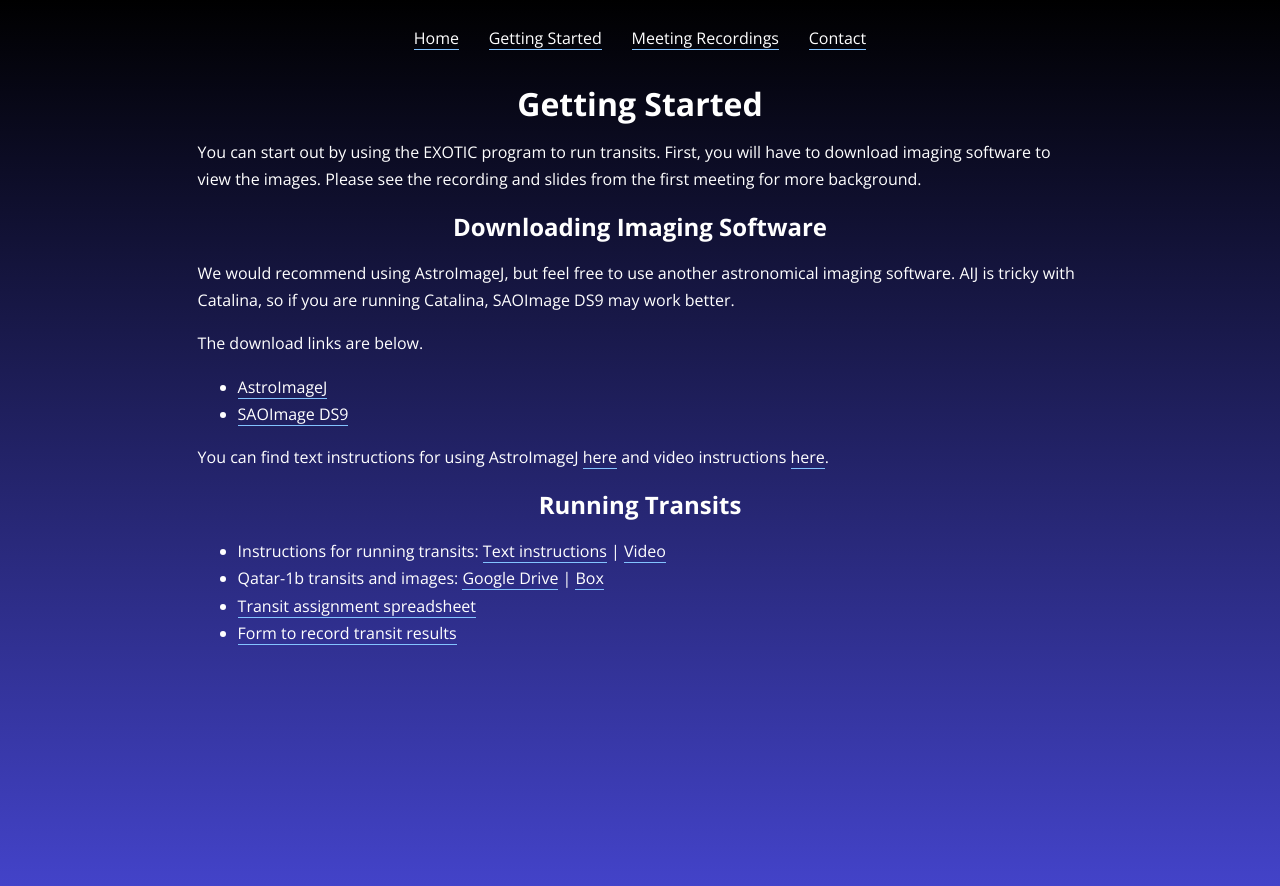
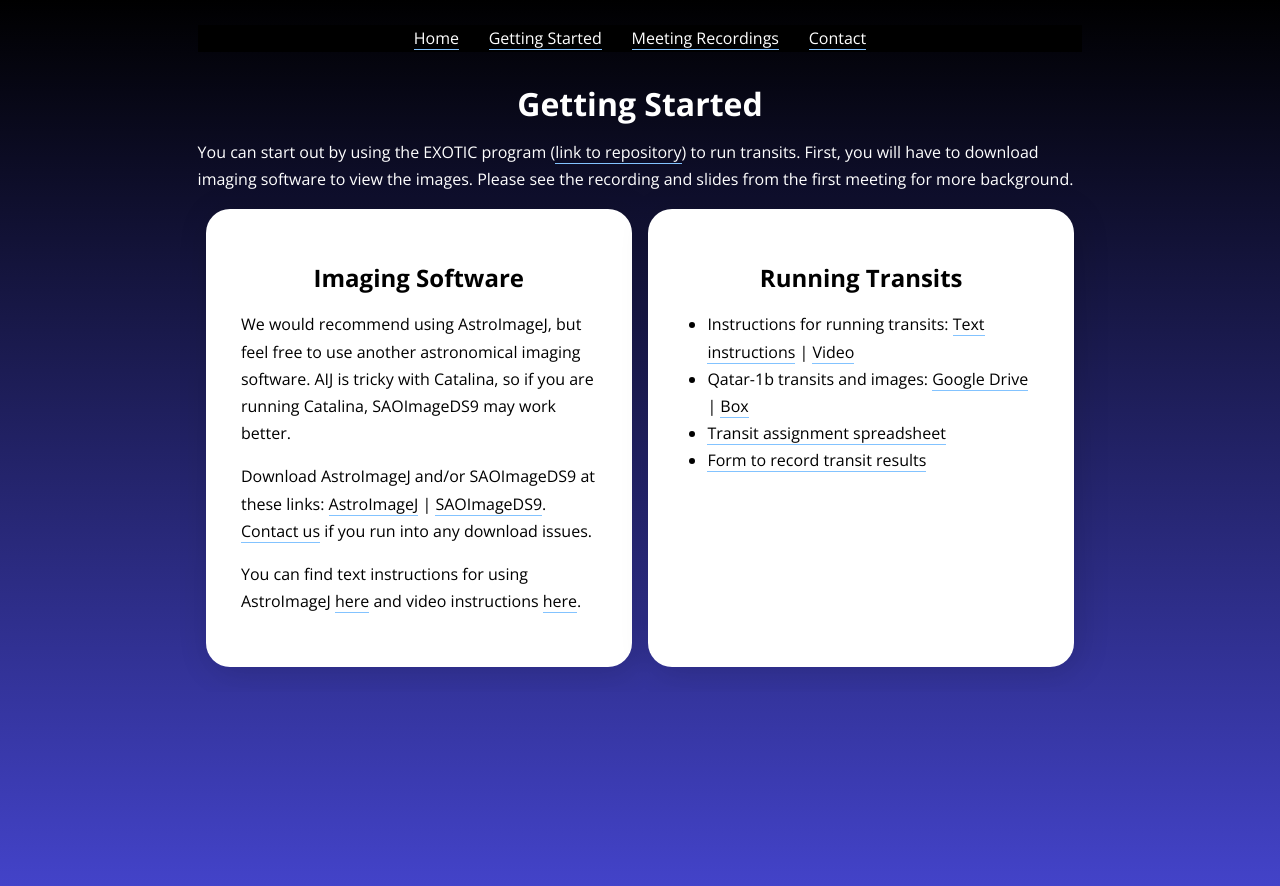
Before and after one commit to paigeyeung/exoplanetresearchworkshop, a Jekyll site: the page built from getting-started.md, in a window 1280 px wide. Shown: the top 886 px of the page. Built offline with Jekyll 4.4.1, drawn with Linux system fonts in a browser that asks for light colours.

Commit message:
Update site appearance

```diff
--- a/getting-started.md
+++ b/getting-started.md
@@ -5,18 +5,23 @@ title: Getting Started
 
 # Getting Started
 
-You can start out by using the EXOTIC program to run transits. First, you will have to download imaging software to view the images. Please see the recording and slides from the first meeting for more background.
+You can start out by using the EXOTIC program ([link to repository](https://github.com/blaserethan/EXOTIC){:target=_blank}) to run transits. First, you will have to download imaging software to view the images. Please see the recording and slides from the first meeting for more background.
 
-## Downloading Imaging Software
+<div class="row">
+<div class="column light-box" markdown="1">
 
-We would recommend using AstroImageJ, but feel free to use another astronomical imaging software. AIJ is tricky with Catalina, so if you are running Catalina, SAOImage DS9 may work better.
+## Imaging Software
 
-The download links are below.
+We would recommend using AstroImageJ, but feel free to use another astronomical imaging software. AIJ is tricky with Catalina, so if you are running Catalina, SAOImageDS9 may work better.
 
-* [AstroImageJ](https://www.astro.louisville.edu/software/astroimagej/)
-* [SAOImage DS9](http://ds9.si.edu/site/Download.html)
+Download AstroImageJ and/or SAOImageDS9 at these links: [AstroImageJ](https://www.astro.louisville.edu/software/astroimagej/) |
+[SAOImageDS9](http://ds9.si.edu/site/Download.html). [Contact us](/contact/) if you run into any download issues.
 
 You can find text instructions for using AstroImageJ [here](https://docs.google.com/document/d/1wN5WhPDCFvLuUglR9uC-6S_c7tDQUbYdOmVoD4NUQ1c/edit) and video instructions [here](https://www.youtube.com/watch?v=-GGLPy71ryg&feature=youtu.be).
+
+</div>
+
+<div class="column light-box" markdown="1">
 
 ## Running Transits
 
@@ -28,3 +33,6 @@ You can find text instructions for using AstroImageJ [here](https://docs.google.
 [Box](https://stanford.box.com/s/u3ngkm83c99u3c0j6e85xcuh7rwqe446){:target="_blank"}
 * [Transit assignment spreadsheet](https://docs.google.com/spreadsheets/d/1NqZnsZG8ColsPdLbLJyAmaTjcoK-oFQJBMtGhxdqyGs/edit#gid=0){:target="_blank"}
 * [Form to record transit results](https://docs.google.com/forms/d/e/1FAIpQLSe3PRVpEcandrBLA0dvziP2wYN_K-7Qlcco4GQDPCxbD3Cw5g/viewform?usp=sf_link){:target="_blank"}
+
+</div>
+</div>
--- a/styles/styles.css
+++ b/styles/styles.css
@@ -11,6 +11,23 @@
 	.column {
 		width: 100%;
 		text-align: center;
+		padding: 2%;
+	}
+}
+
+@media only screen and (max-width: 900px) {
+	.column {
+		width: 100%;
+		padding: 2%;
+	}
+}
+
+@media only screen and (min-width: 900px) {
+	.row {
+		display: flex;
+	}
+	.column {
+		flex: 50%;
 		padding: 2%;
 	}
 }
@@ -73,10 +90,12 @@ a:hover, .light-box a:hover, #nav a:active {
 
 .nav {
 	position: relative;
+	background-color: #000;
 	padding: 0;
 	margin-top: 2%;
+	width: 100%;
     list-style: none;
-    text-align: center;
+	text-align: center;
 }
 
 #nav .nav-item {
@@ -84,16 +103,6 @@ a:hover, .light-box a:hover, #nav a:active {
 	text-align: center;
 	margin-left: 0.8rem;
 	margin-right: 0.8rem;
-}
-@media only screen and (min-width: 600px) {
-	.row {
-		display: flex;
-	}
-	.column {
-		flex: 50%;
-		padding: 2%;
-		text-align:center;
-	}
 }
 
 input[type=text], input[type=email], select, textarea {
@@ -105,6 +114,10 @@ input[type=text], input[type=email], select, textarea {
 	margin-top: 0.5rem;
 	margin-bottom: 1rem;
 	resize: vertical;
+}
+
+ul li {
+	margin-left: -1rem;
 }
 
 input[type=submit] {
@@ -119,18 +132,30 @@ input[type=submit] {
 	font-weight: bold;
 }
 
-.light-box {
+/* .dark-box {
 	display: inline-block;
 	width: 92%;
 	align-items: center;
+	overflow: scroll;
+	background-color: black;
+	color: white;
+	box-shadow: 0.25rem 0.25rem 2rem 0rem rgba(0, 0, 0, 0.15);
+	border-radius: 1.5rem;
+	padding: 4%;
+} */
+
+.light-box {
+	display: inline-block;
+	background-size: contain;
+	width: 92%;
 	overflow: scroll;
 	background-color: white;
 	color: black;
 	box-shadow: 0.25rem 0.25rem 2rem 0rem rgba(0, 0, 0, 0.15);
 	border-radius: 1.5rem;
 	padding: 4%;
-	margin-top: 1rem;
-	margin-bottom: 1rem;
+	margin-left: 0.5rem;
+	margin-right: 0.5rem;
 }
 
 h2 {
```
Also changed, not shown: index.md (+3 -1 lines).
